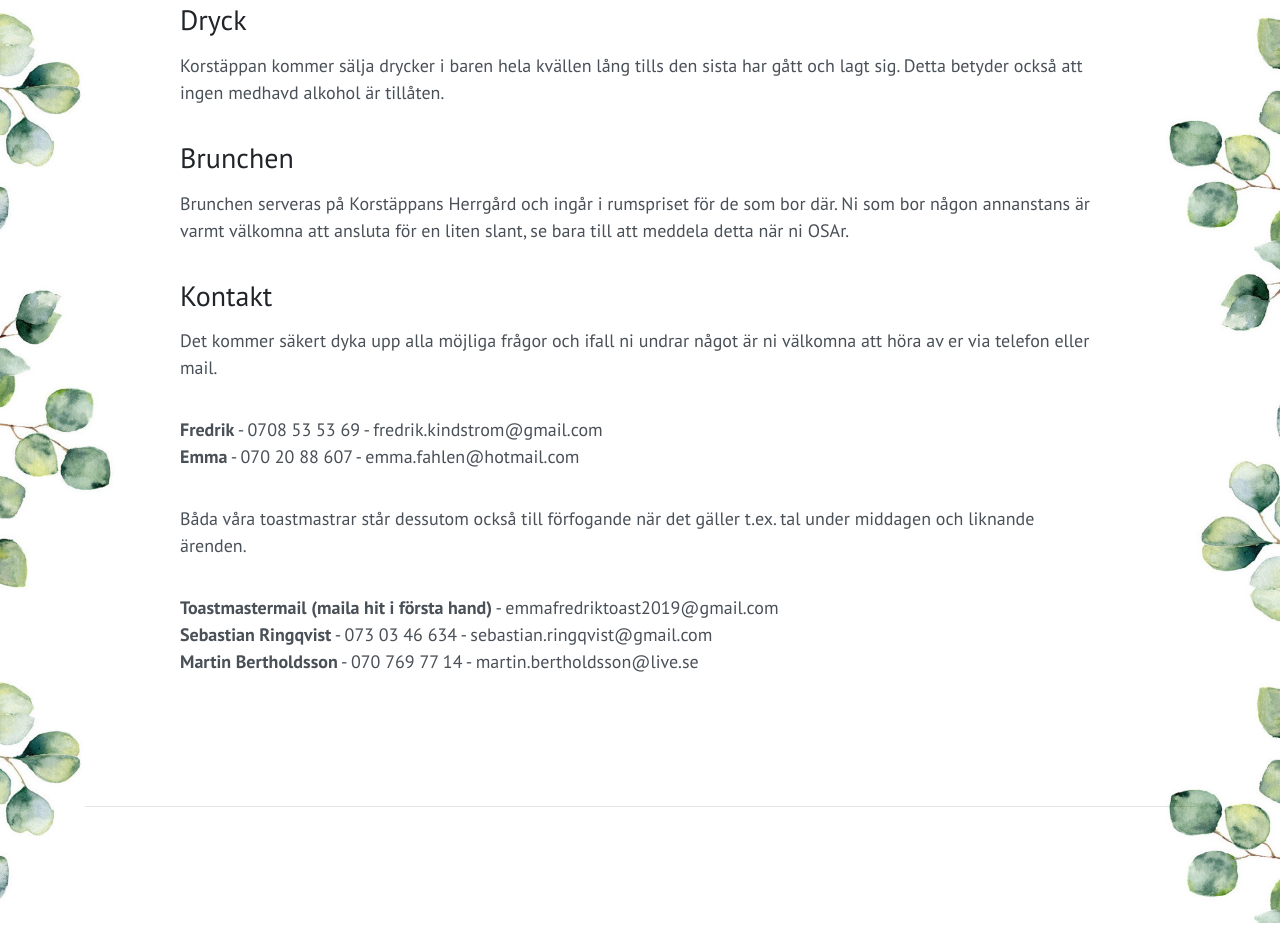
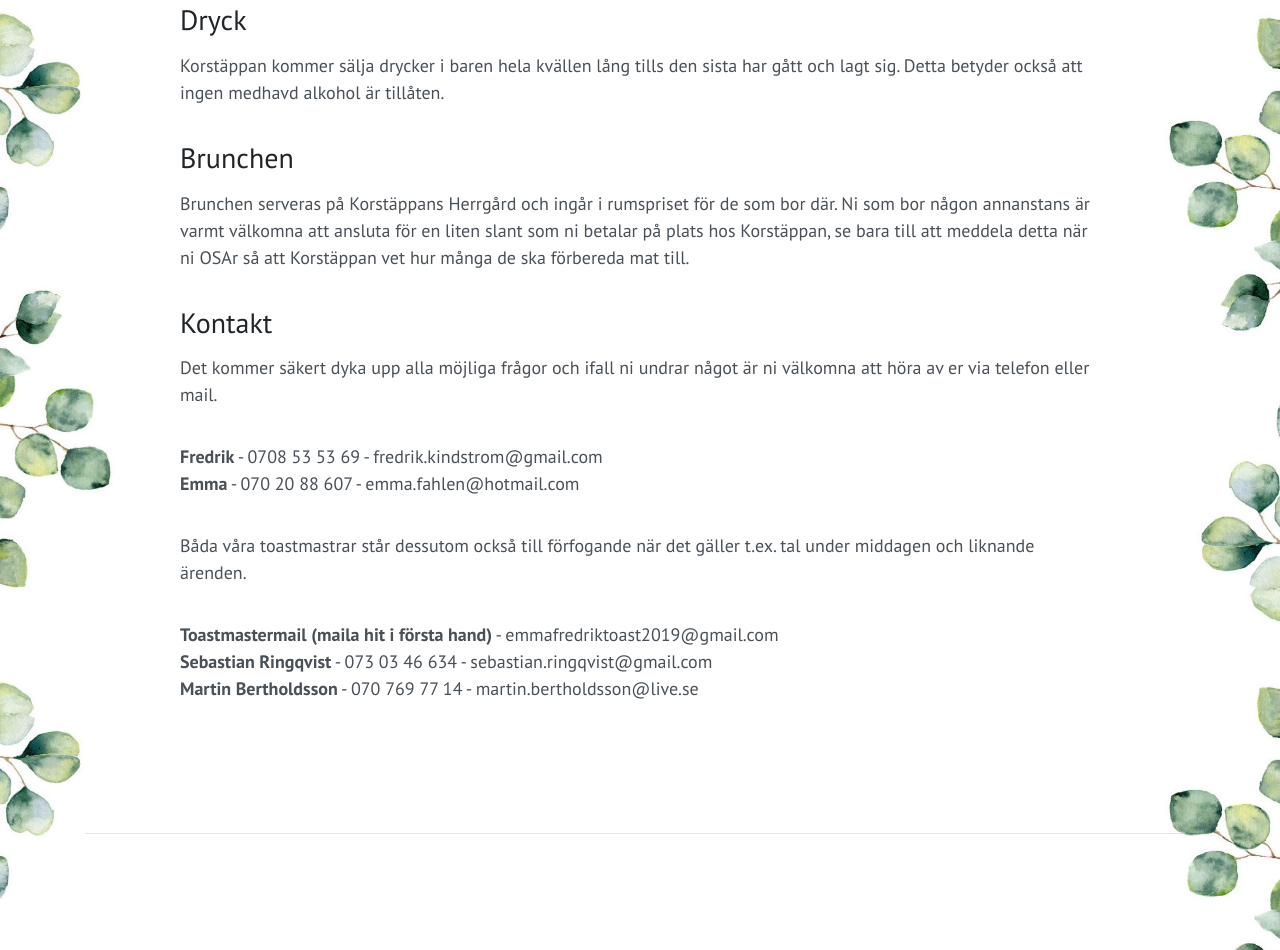
Before and after one commit to frellan/emmafredrik2019, a website: page important-info.html in a window 1280 px wide. Shown: the part 1226-2176 px from the top of the page. Before the commit the page ends 2149 px from the top, so only its background shows below. Drawn offline with Linux system fonts and the light colour scheme.

Commit message:
Update brunch text

```diff
--- a/important-info.html
+++ b/important-info.html
@@ -120,7 +120,7 @@
           <h3>Brunchen</h3>
           <p>
             Brunchen serveras på Korstäppans Herrgård och ingår i rumspriset för de som bor där. Ni som bor någon annanstans
-            är varmt välkomna att ansluta för en liten slant, se bara till att meddela detta när ni OSAr.
+            är varmt välkomna att ansluta för en liten slant som ni betalar på plats hos Korstäppan, se bara till att meddela detta när ni OSAr så att Korstäppan vet hur många de ska förbereda mat till.
           </p>
 
           <h3>Kontakt</h3>
```
